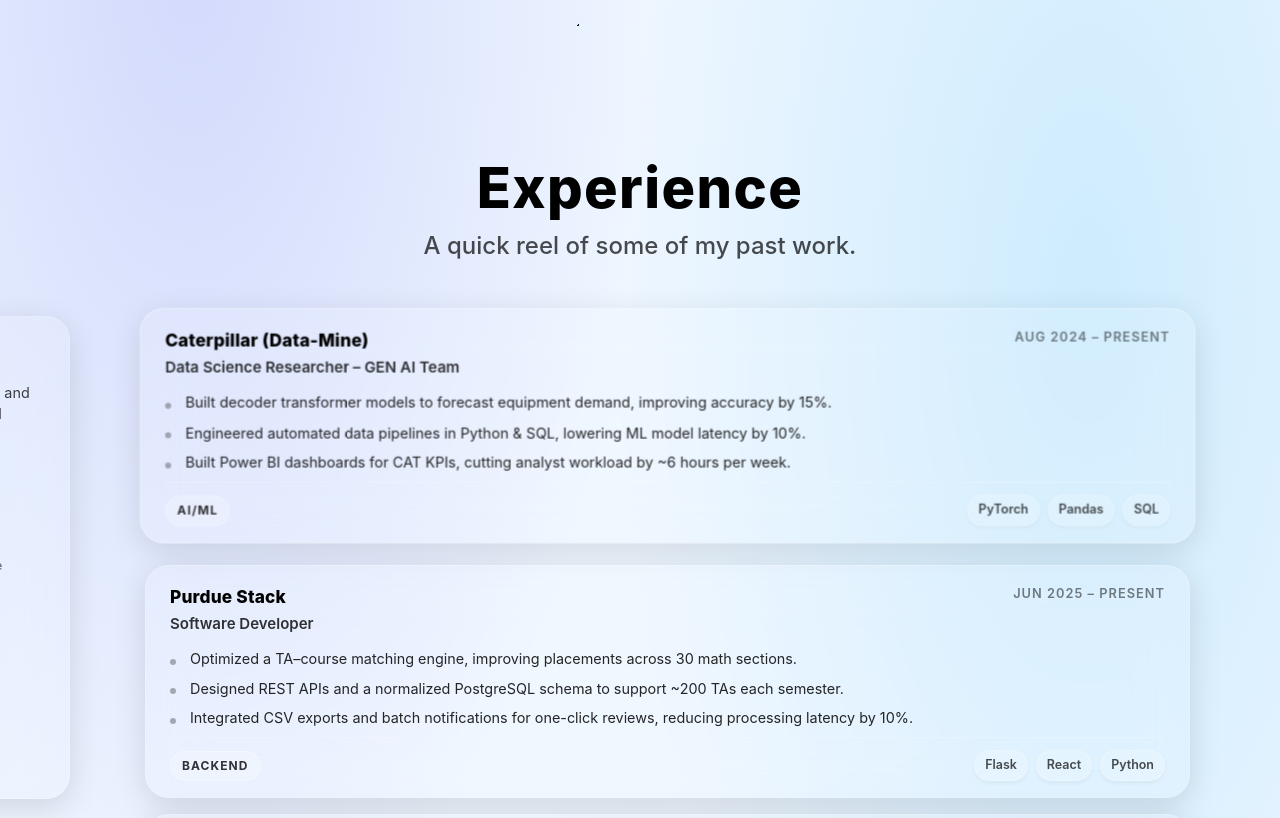
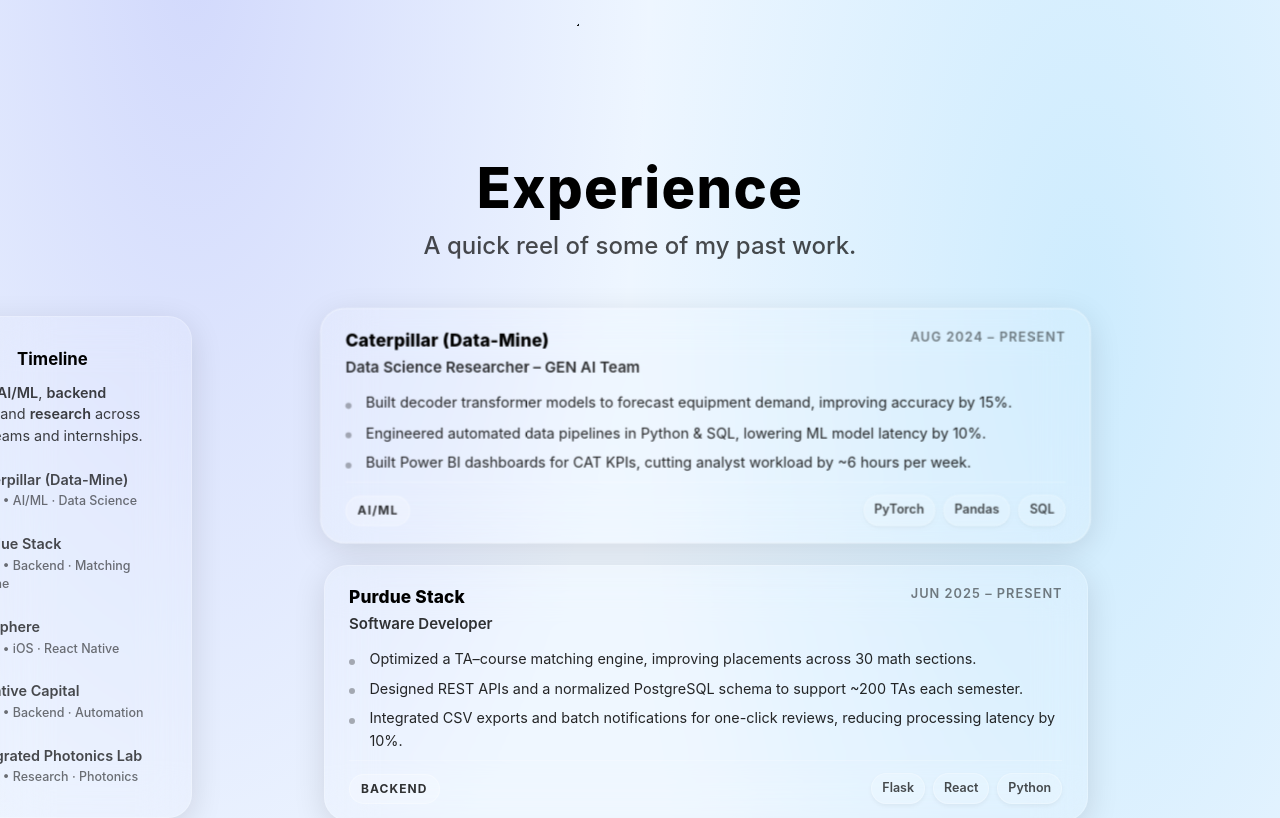
Before and after one commit to MohitManna-2006/personal-portfolio, a React (Vite) app: page / in a window 1280 px wide. Shown: the part 760-1578 px from the top of the page. Built offline with nearby package versions, Linux system fonts and the light colour scheme.

Commit message:
Fixed exprience page

```diff
--- a/src/components/experience/Experience.tsx
+++ b/src/components/experience/Experience.tsx
@@ -176,9 +176,9 @@
   return (
     <main className="pt-[calc(var(--nav-height,72px)+24px)] pb-12 px-[clamp(16px,5vw,48px)] max-md:pt-[calc(var(--nav-height,72px)+16px)] max-md:pb-8 font-['Inter',-apple-system,BlinkMacSystemFont,'Segoe_UI',sans-serif] text-[#020617] relative">
       {/* Content - transparent, showing global background through */}
-      <div className="max-w-[1100px] mx-auto relative">
+      <div className="max-w-[1100px] mx-auto relative px-[clamp(24px,8vw,120px)] max-md:px-4">
         <ExperienceHeader />
-        <div className="mt-8 grid grid-cols-[280px_minmax(0,1fr)] items-start w-full justify-center max-md:grid-cols-1 max-md:gap-8">
+        <div className="mt-8 grid grid-cols-[280px_minmax(0,1fr)] items-start w-full justify-center gap-8 max-md:grid-cols-1 max-md:gap-8">
           <ExperienceTimeline
             experiences={EXPERIENCES}
             activeId={activeId}
--- a/src/components/experience/ExperienceCards.tsx
+++ b/src/components/experience/ExperienceCards.tsx
@@ -26,7 +26,7 @@
   cardRefs,
 }: ExperienceCardsProps) {
   return (
-    <section className="flex flex-col gap-5 -ml-[225px] max-md:ml-0 max-md:gap-[18px]">
+    <section className="flex flex-col gap-5 -ml-[180px] max-md:ml-0 max-md:gap-[18px]">
       {experiences.map((exp, index) => {
         const isActive = exp.id === activeId;
         return (
--- a/src/components/experience/ExperienceTimeline.tsx
+++ b/src/components/experience/ExperienceTimeline.tsx
@@ -12,7 +12,7 @@
   onTimelineClick,
 }: ExperienceTimelineProps) {
   return (
-    <aside className="pl-0 -ml-[350px] mr-[300px] max-md:ml-0 max-md:mr-0">
+    <aside className="pl-0 -ml-[280px] mr-[280px] max-md:ml-0 max-md:mr-0">
       <div className="sticky top-[calc(var(--nav-height,72px)+18px)] bg-white/10 backdrop-blur-xl rounded-3xl border border-white/20 p-5 pb-[18px] shadow-[0_8px_32px_rgba(0,0,0,0.12)] max-md:static max-sm:px-4">
         <h2 className="text-[1.05rem] font-bold text-black my-[10px] mx-[100px] flex justify-center">
           Timeline
```
